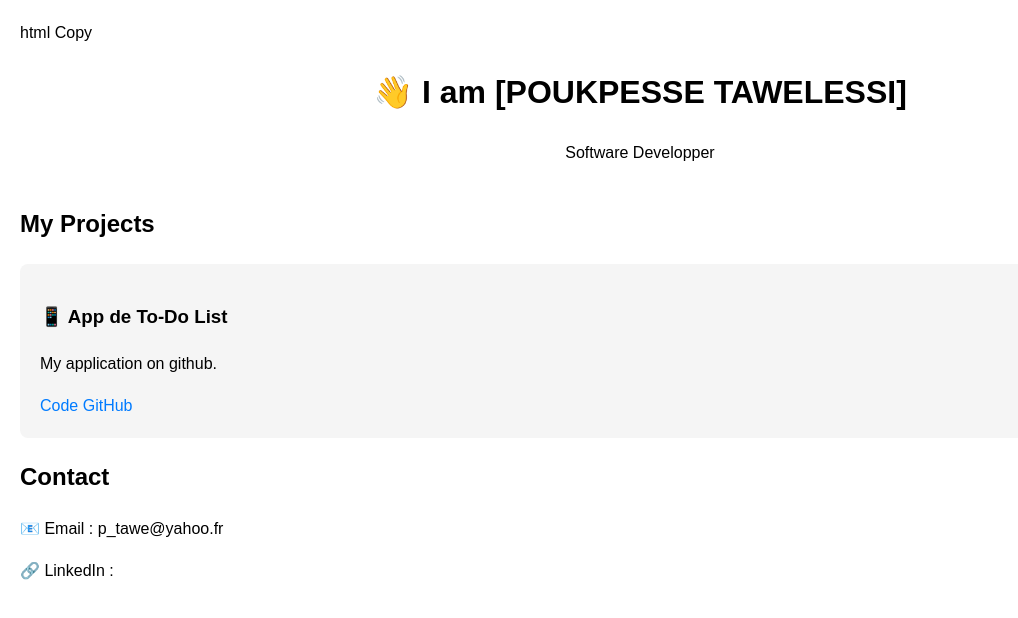
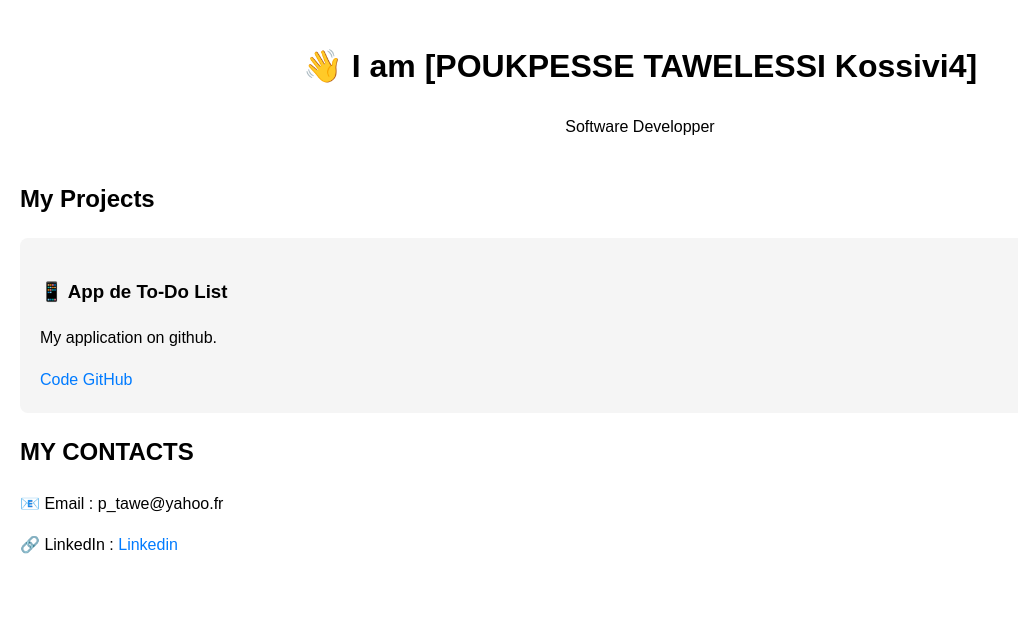
Before and after one commit to kossivi4/kossivi4.github.io, a plain HTML site: page index.html in a window 1280 px wide. Shown: the whole page, without its empty margins (0-1018 px from the left). Drawn offline with Linux system fonts and the light colour scheme.

Commit message:
I update my main file

```diff
--- a/index.html
+++ b/index.html
@@ -1,15 +1,14 @@
-html
-Copy
+
 <!DOCTYPE html>
 <html lang="fr">
 <head>
     <meta charset="UTF-8">
-    <title>MY Portfolio</title>
+    <title>MY Portfolios</title>
     <link rel="stylesheet" href="style.css">
 </head>
 <body>
     <header>
-        <h1>👋 I am  [POUKPESSE TAWELESSI]</h1>
+        <h1>👋 I am  [POUKPESSE TAWELESSI Kossivi4]</h1>
         <p>Software Developper</p>
     </header>
 
@@ -24,9 +23,9 @@ Copy
     </section>
 
     <section id="contact">
-        <h2>Contact</h2>
+        <h2>MY CONTACTS</h2>
         <p>📧 Email : p_tawe@yahoo.fr</p>
-        <p>🔗 LinkedIn : <a href="https://www.linkedin.com/in/poukpesse-tawelessi-015436252/>Linkedin</a></p>
+        <p>🔗 LinkedIn : <a href="https://www.linkedin.com/in/poukpesse-tawelessi-015436252/">Linkedin</a></p>
     </section>
 </body>
 </html>
```
